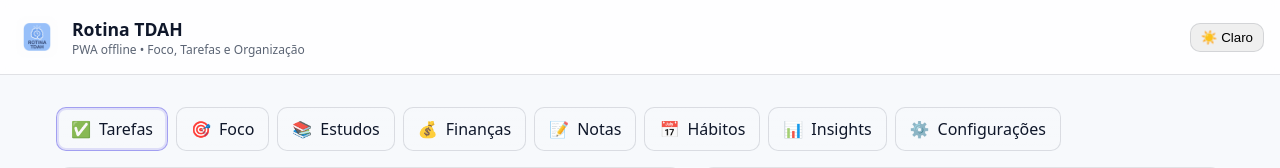
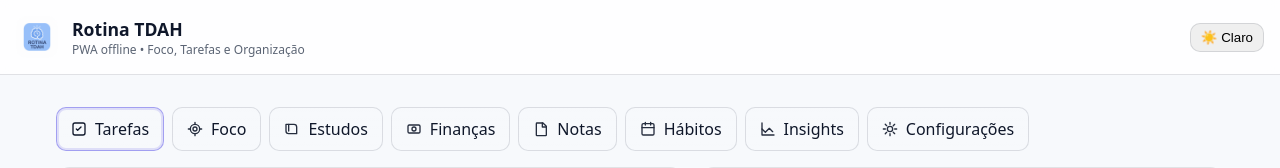
Before and after one commit to TenorioDevfullStack/tdah_pwa, a Next.js app: page / in a window 1280 px wide. Shown: the top 168 px of the page. Built offline with nearby package versions, Linux system fonts and the light colour scheme; no server answers.

Commit message:
feat(ui): substituir emojis por ícones SVG e normalizar tamanhos nas abas\n\n- Adiciona components/Icons.jsx com SVGs leves (currentColor)\n- Tabs usam ícones JSX ao invés de emojis\n- Normaliza tamanho via CSS (.tab-ic 16px)

```diff
--- a/app/globals.css
+++ b/app/globals.css
@@ -155,7 +155,9 @@ a {
   outline: none;
   box-shadow: var(--focus);
 }
-.tab-ic { opacity: 0.9; }
+.tab-ic { opacity: 0.9; width: 16px; height: 16px; display: inline-flex; align-items: center; justify-content: center; }
+.tab-ic > svg { width: 16px; height: 16px; }
+.tab.active .tab-ic { opacity: 1; }
 .grid {
   display: grid;
   grid-template-columns: 1fr;
--- a/app/page.jsx
+++ b/app/page.jsx
@@ -10,6 +10,7 @@ import Settings from "@/components/Settings";
 import Habits from "@/components/Habits";
 import Insights from "@/components/Insights";
 import CommandPalette from "@/components/CommandPalette";
+import { TaskIcon, FocusIcon, StudyIcon, MoneyIcon, NoteIcon, HabitIcon, InsightsIcon, SettingsIcon } from "@/components/Icons";
 
 export default function Page() {
   const [active, setActive] = useState("tarefas");
@@ -104,14 +105,14 @@ export default function Page() {
     <div>
       <Tabs
         tabs={{
-          tarefas: { label: "Tarefas", icon: "✅" },
-          foco: { label: "Foco", icon: "🎯" },
-          estudos: { label: "Estudos", icon: "📚" },
-          financas: { label: "Finanças", icon: "💰" },
-          notas: { label: "Notas", icon: "📝" },
-          habitos: { label: "Hábitos", icon: "📅" },
-          insights: { label: "Insights", icon: "📊" },
-          config: { label: "Configurações", icon: "⚙️" },
+          tarefas: { label: "Tarefas", icon: <TaskIcon/> },
+          foco: { label: "Foco", icon: <FocusIcon/> },
+          estudos: { label: "Estudos", icon: <StudyIcon/> },
+          financas: { label: "Finanças", icon: <MoneyIcon/> },
+          notas: { label: "Notas", icon: <NoteIcon/> },
+          habitos: { label: "Hábitos", icon: <HabitIcon/> },
+          insights: { label: "Insights", icon: <InsightsIcon/> },
+          config: { label: "Configurações", icon: <SettingsIcon/> },
         }}
         onChange={setActive}
       />
--- /dev/null
+++ b/components/Icons.jsx
@@ -0,0 +1,66 @@
+"use client";
+export function TaskIcon(props){
+  return (
+    <svg viewBox="0 0 24 24" fill="none" stroke="currentColor" strokeWidth="2" strokeLinecap="round" strokeLinejoin="round" aria-hidden {...props}>
+      <rect x="3" y="3" width="18" height="18" rx="3"/>
+      <path d="M8 12l2 2 5-5"/>
+    </svg>
+  );
+}
+export function FocusIcon(props){
+  return (
+    <svg viewBox="0 0 24 24" fill="none" stroke="currentColor" strokeWidth="2" strokeLinecap="round" strokeLinejoin="round" aria-hidden {...props}>
+      <circle cx="12" cy="12" r="7"/>
+      <circle cx="12" cy="12" r="3"/>
+      <path d="M12 2v3M12 19v3M2 12h3M19 12h3"/>
+    </svg>
+  );
+}
+export function StudyIcon(props){
+  return (
+    <svg viewBox="0 0 24 24" fill="none" stroke="currentColor" strokeWidth="2" strokeLinecap="round" strokeLinejoin="round" aria-hidden {...props}>
+      <path d="M3 5h12a4 4 0 014 4v10H7a4 4 0 01-4-4V5z"/>
+      <path d="M7 5v10"/>
+    </svg>
+  );
+}
+export function MoneyIcon(props){
+  return (
+    <svg viewBox="0 0 24 24" fill="none" stroke="currentColor" strokeWidth="2" strokeLinecap="round" strokeLinejoin="round" aria-hidden {...props}>
+      <rect x="3" y="6" width="18" height="12" rx="2"/>
+      <circle cx="12" cy="12" r="3"/>
+    </svg>
+  );
+}
+export function NoteIcon(props){
+  return (
+    <svg viewBox="0 0 24 24" fill="none" stroke="currentColor" strokeWidth="2" strokeLinecap="round" strokeLinejoin="round" aria-hidden {...props}>
+      <path d="M6 3h9l5 5v13a1 1 0 01-1 1H6a1 1 0 01-1-1V4a1 1 0 011-1z"/>
+      <path d="M14 3v6h6"/>
+    </svg>
+  );
+}
+export function HabitIcon(props){
+  return (
+    <svg viewBox="0 0 24 24" fill="none" stroke="currentColor" strokeWidth="2" strokeLinecap="round" strokeLinejoin="round" aria-hidden {...props}>
+      <rect x="3" y="4" width="18" height="17" rx="2"/>
+      <path d="M8 2v4M16 2v4M3 10h18"/>
+    </svg>
+  );
+}
+export function InsightsIcon(props){
+  return (
+    <svg viewBox="0 0 24 24" fill="none" stroke="currentColor" strokeWidth="2" strokeLinecap="round" strokeLinejoin="round" aria-hidden {...props}>
+      <path d="M3 12l5 5 6-6 5 5"/>
+      <path d="M3 3v18h18"/>
+    </svg>
+  );
+}
+export function SettingsIcon(props){
+  return (
+    <svg viewBox="0 0 24 24" fill="none" stroke="currentColor" strokeWidth="2" strokeLinecap="round" strokeLinejoin="round" aria-hidden {...props}>
+      <path d="M12 8a4 4 0 100 8 4 4 0 000-8z"/>
+      <path d="M2 12h3M19 12h3M12 2v3M12 19v3M4.9 4.9l2.1 2.1M16.9 16.9l2.1 2.1M4.9 19.1l2.1-2.1M16.9 7.1l2.1-2.1"/>
+    </svg>
+  );
+}
```
Also changed, not shown: public/sw.js.
